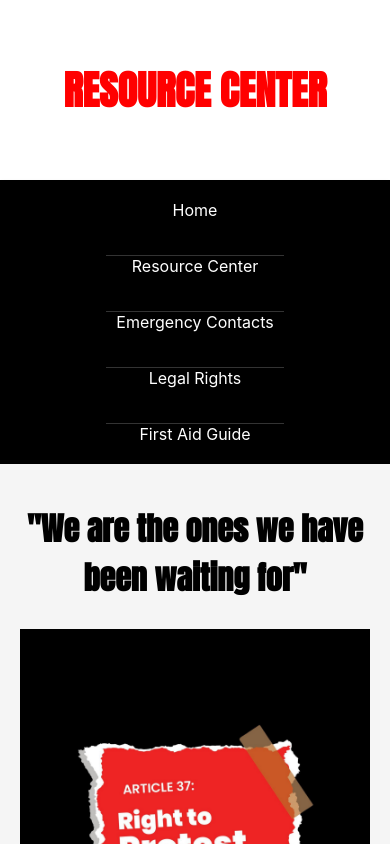
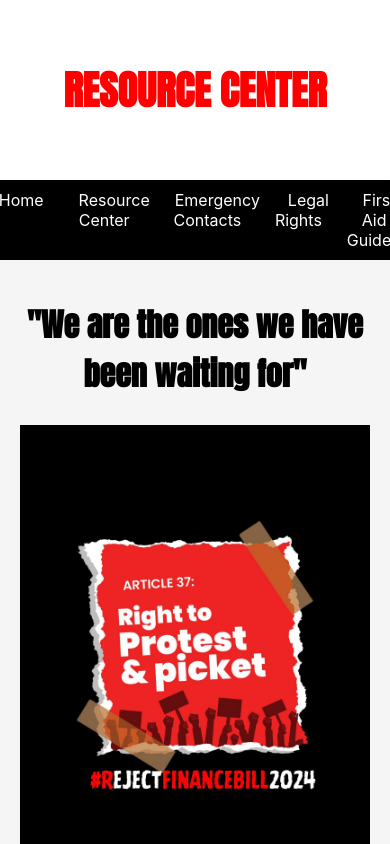
Before and after one commit to kinsiabdirahman/resource_center, a React (Create React App) app: page / in a window 390 px wide. Shown: the top 844 px of the page. Built offline with nearby package versions, Linux system fonts and the light colour scheme.

Commit message:
responsiveness corrected second round

```diff
--- a/src/App.css
+++ b/src/App.css
@@ -1,3 +1,4 @@
+
 @import url('https://fonts.googleapis.com/css2?family=Anton&display=swap');
 
 body {
@@ -62,25 +63,6 @@ body {
   background-color: #070a71;
 }
 
-/* Media query for responsiveness */
-@media (max-width: 768px) {
-  .App-navbar ul {
-    flex-direction: column;
-    align-items: center;
-  }
-
-  .App-navbar li {
-    margin: 10px 0;
-    border-top: 1px solid #333; /* Separator line between menu items */
-    width: 100%;
-    text-align: center;
-  }
-
-  .App-navbar li:first-child {
-    border-top: none; /* Remove separator from top of the first item */
-  }
-}
-
 .App-main {
   flex: 1;
   padding: 20px;
--- a/src/App.js
+++ b/src/App.js
@@ -4,6 +4,7 @@ import ResourceCenter from './ResourceCenter';
 import EmergencyContacts from './EmergencyContacts';
 import LegalRights from './LegalRights';
 import FirstAidGuides from './FirstAidGuides';
+import VolunteerSignup from './VolunteerSignup';
 import './App.css';
 import protImage from './prov.JPG';
 
@@ -21,6 +22,7 @@ const App = () => {
             <li><Link to="/emergency-contacts">Emergency Contacts</Link></li>
             <li><Link to="/legal-rights">Legal Rights</Link></li>
             <li><Link to="/first-aid-guides">First Aid Guide</Link></li>
+
           </ul>
         </nav>
         <main className="App-main">
@@ -35,6 +37,7 @@ const App = () => {
             <Route path="/emergency-contacts" element={<EmergencyContacts />} />
             <Route path="/legal-rights" element={<LegalRights />} />
             <Route path="/first-aid-guides" element={<FirstAidGuides />} />
+
           </Routes>
         </main>
         <footer className="App-footer">
--- a/src/LegalRights.js
+++ b/src/LegalRights.js
@@ -1,5 +1,5 @@
 import React from 'react';
-import './LegalRights.css'; // Import the CSS file for LegalRights
+import './LegalRights.css';
 
 const rights = [
     {
@@ -22,7 +22,7 @@ const rights = [
         clause: "If a person is arrested, the person has the right— (a) to be informed promptly, in language that the person understands, of— (i) the reason for the arrest; (ii) the right to remain silent; and (iii) the consequences of not remaining silent.",
         reference: "Article 49(1)(b)"
     }
-    // Add more rights as needed
+
 ];
 
 const LegalRights = () => {
```
